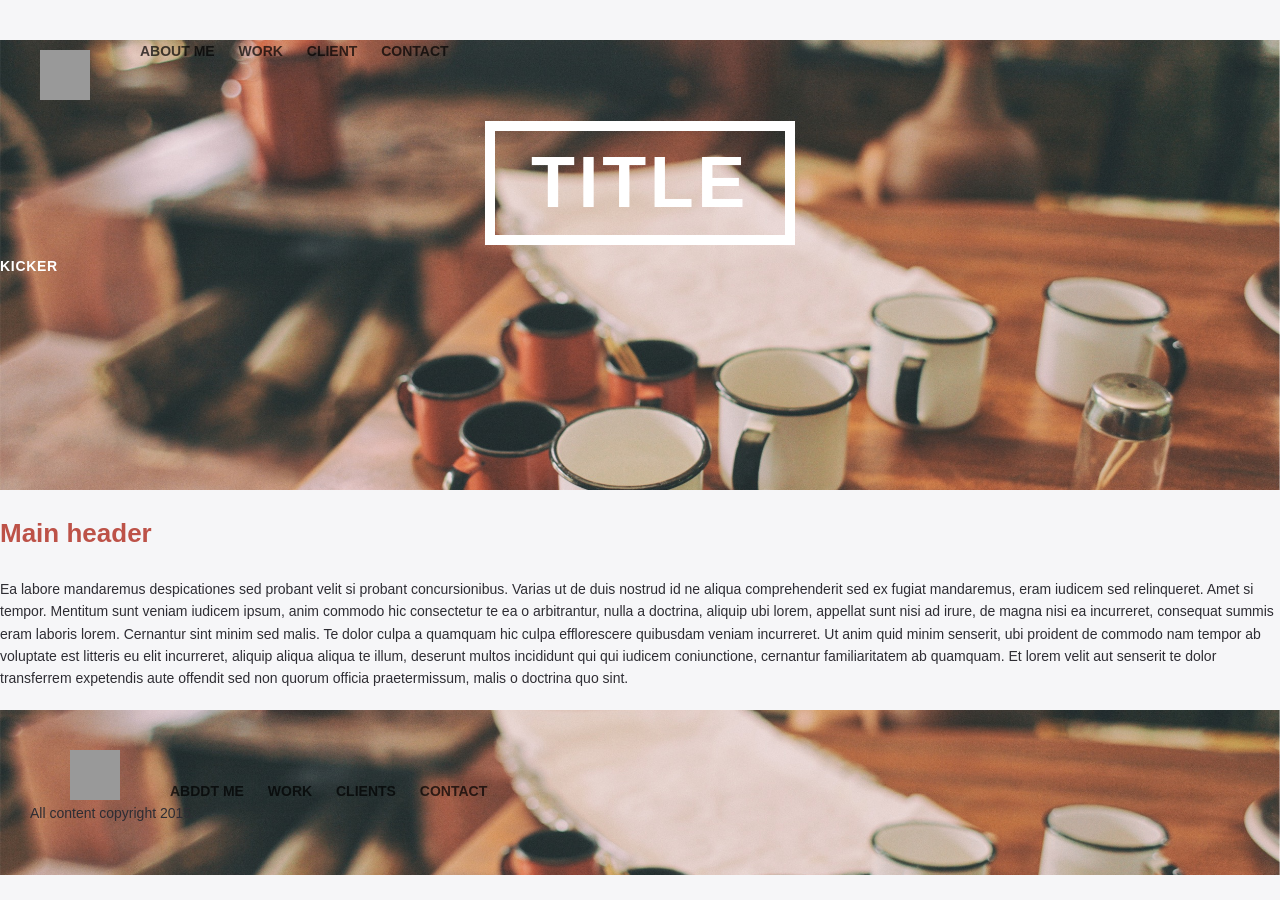
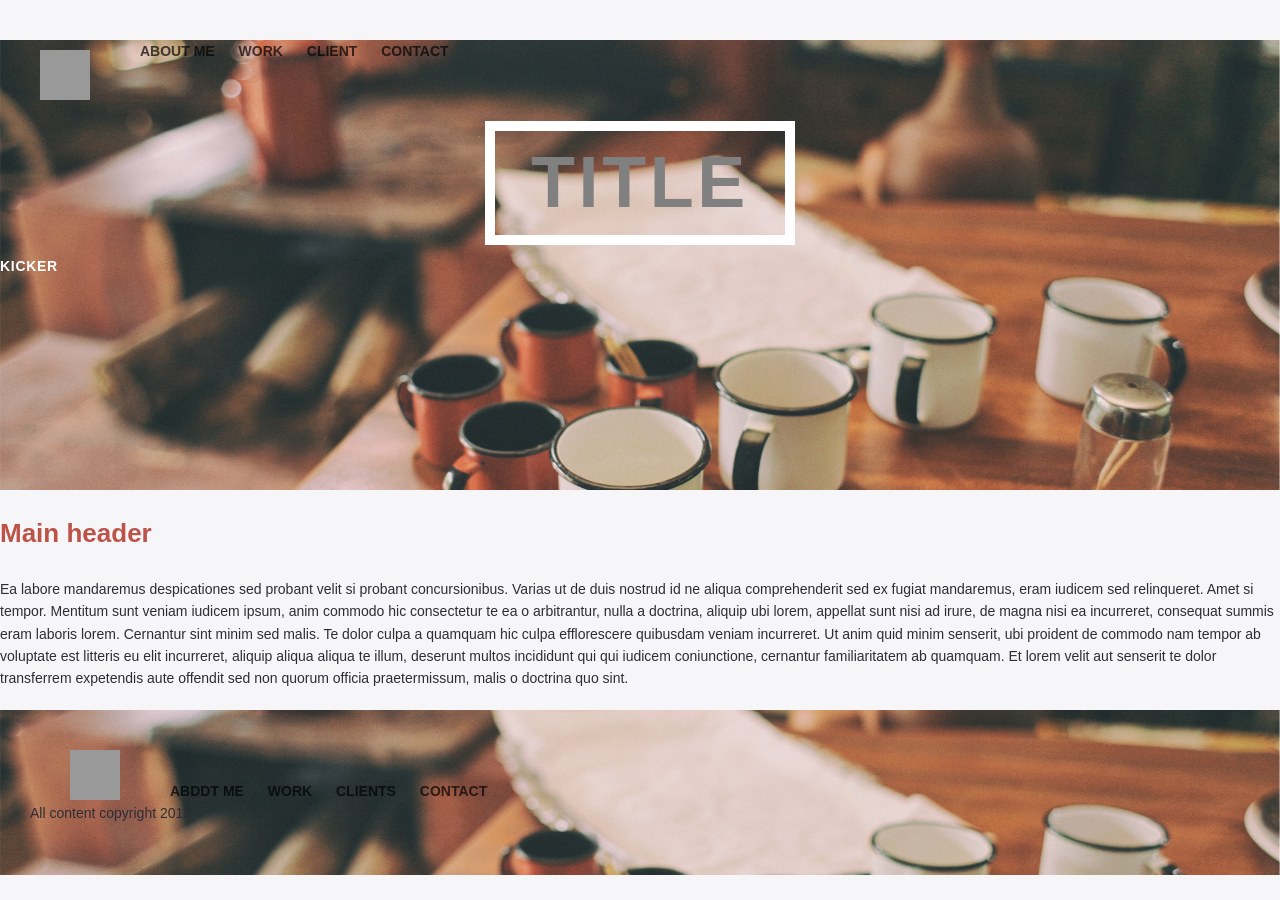
Before and after one commit to Elemino/jekyll-test, a Jekyll site: the page built from index.html, in a window 1280 px wide. Built offline with Jekyll 4.4.1, drawn with Linux system fonts in a browser that asks for light colours.

Commit message:
Update _header.sass

```diff
--- a/assets/css/3-modules/_header.sass
+++ b/assets/css/3-modules/_header.sass
@@ -30,7 +30,7 @@ h1
  font:
   size: 72px
   weight: 700
- color: white
+ color: grey
  text-transform: uppercase
  letter-spacing: 0.05em
  margin-bottom: 10px
```
